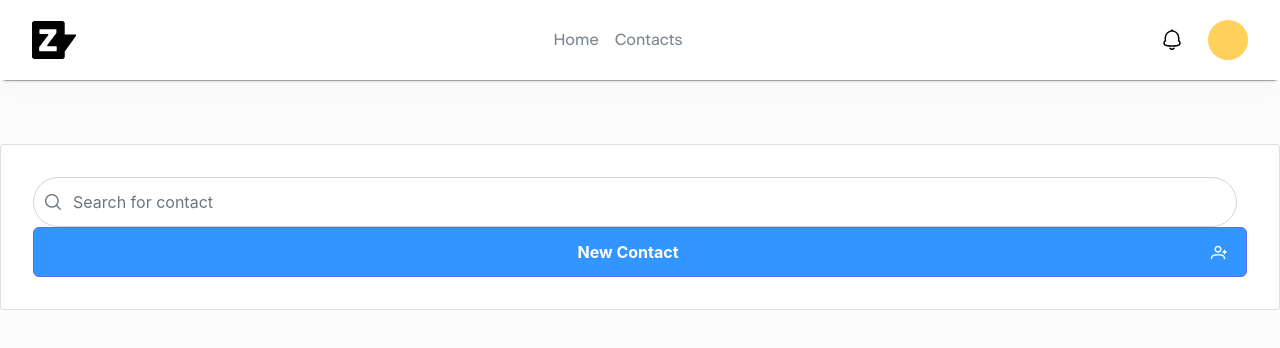
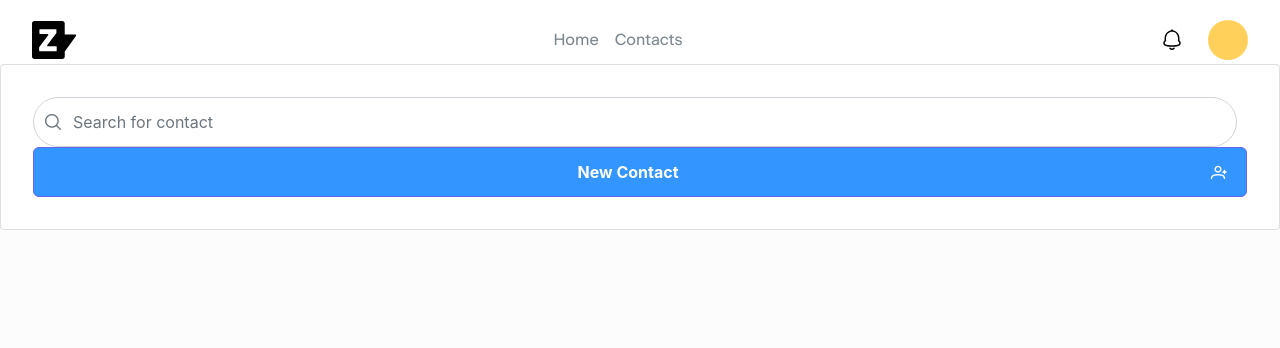
Before and after one commit to ttsssss/Zoee, a React (Create React App) app: page /contacts in a window 1280 px wide. Shown: the top 348 px of the page. Built offline with nearby package versions, Linux system fonts and the light colour scheme; no server answers; the HTML template or start-up script is replaced by a standard one.

Commit message:
Update Contacts.jsx

```diff
--- a/src/components/Contacts.jsx
+++ b/src/components/Contacts.jsx
@@ -43,7 +43,7 @@ const Contacts = () => {
   };
   return (
     <>
-     <Card>{users}</Card>
+     {/* <Card>{users}</Card> */}
 
       <div className="card">
         <div className="p-fluid grid">
```
